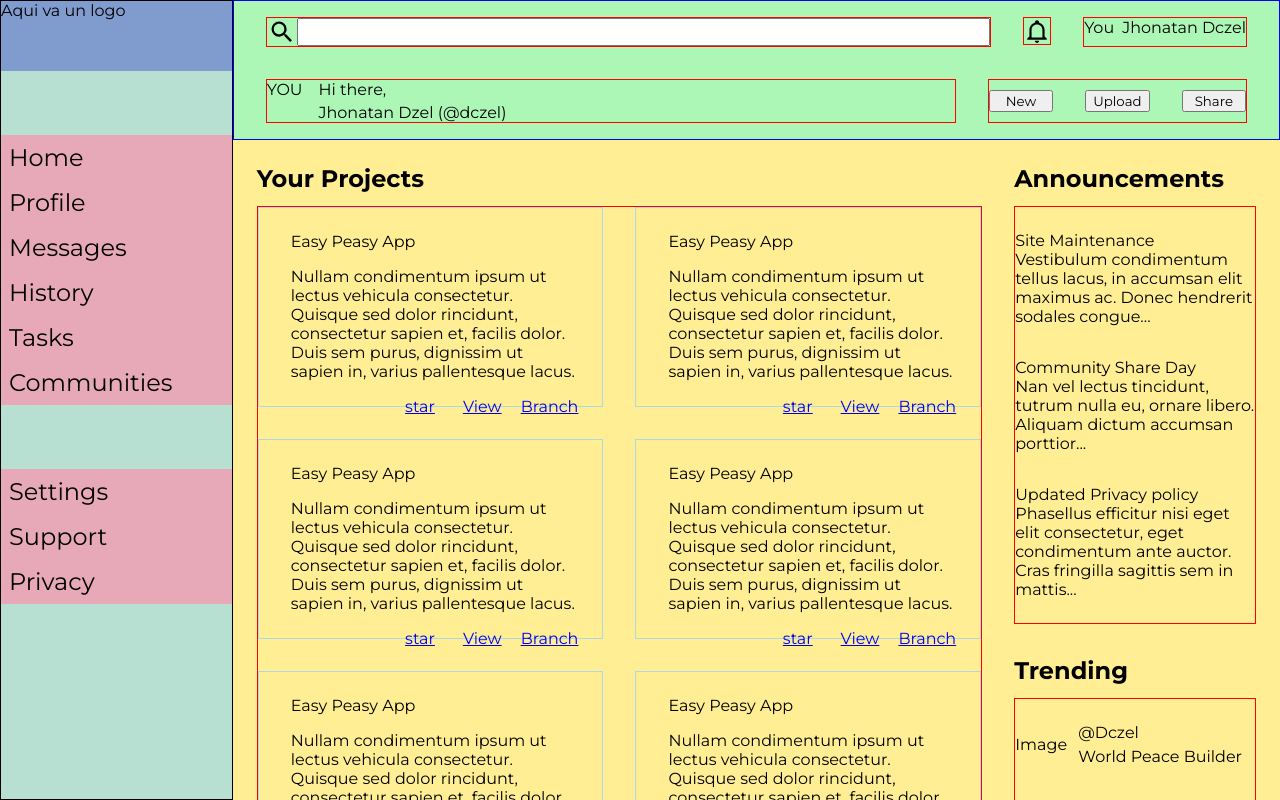
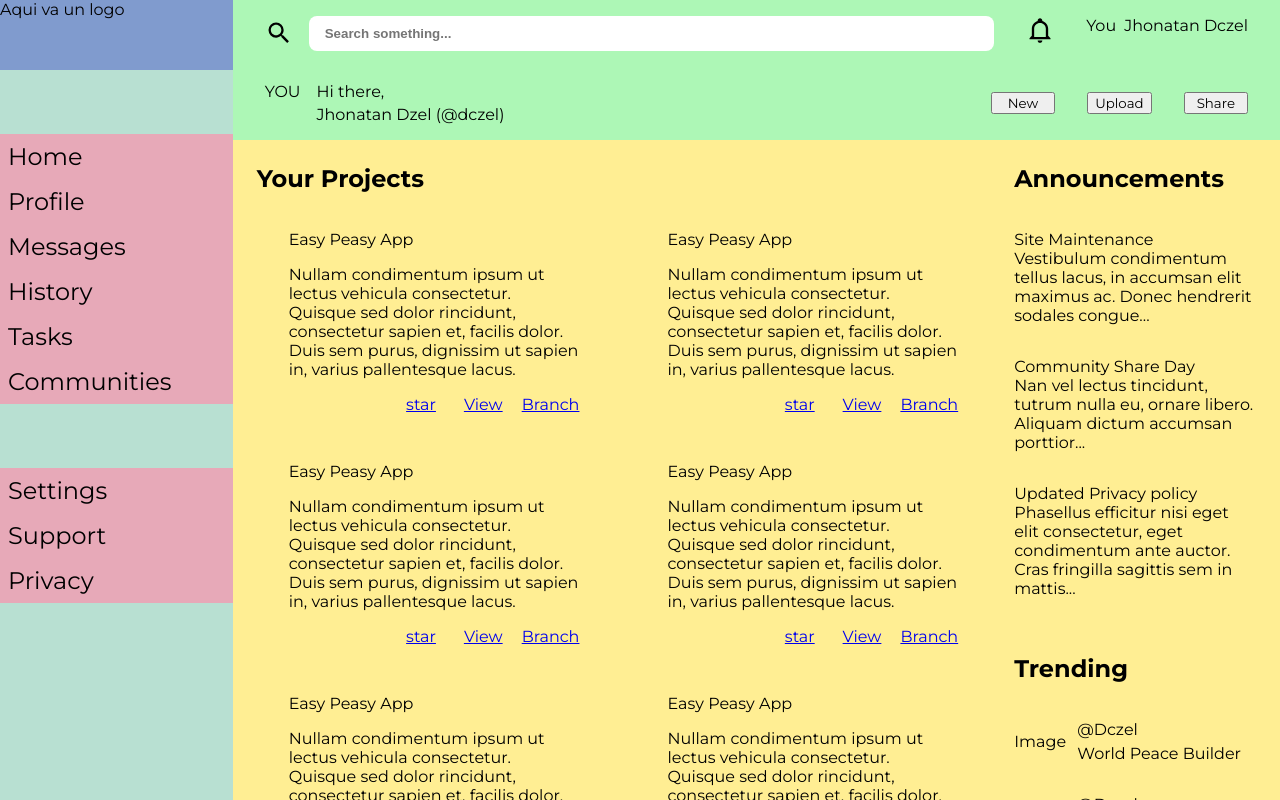
Before and after one commit to JhonatanDczel/admin-dashboard, a plain HTML site: page index.html in a window 1280 px wide. Drawn offline with Linux system fonts and the light colour scheme.

Commit message:
quita todos los marcadores de prueba

```diff
--- a/css/style.css
+++ b/css/style.css
@@ -1,4 +1,4 @@
-@import url('https://fonts.googleapis.com/css2?family=Montserrat:wght@400;500;700&display=swap');
+@import url('https://fonts.googleapis.com/css2?family=Montserrat:wght@400;500;600;700&display=swap');
 
 * {
   box-sizing: border-box; !important
@@ -33,7 +33,6 @@ header {
   display: grid;
   align-items: center;
   padding: 0 2rem;
-  border: 1px solid blue;
 }
 
 .nav-notification{
@@ -50,10 +49,20 @@ header {
 .nav-search {
   display: grid;
   grid-template-columns: auto 1fr;
+  gap: 1rem;
+  align-items: center;
+}
+
+.nav-search > input {
+  border: none;
+  border-radius: 8px;
+  height: 35px;
+  padding: 0 16px;
+  font-weight: 600;
 }
 
 .icon-search {
-  width: 30px;
+  width: 28px;
   height: 28px;
 }
 
@@ -144,7 +153,6 @@ h2 {
 }
 
 .project-card {
-  border: 1px solid lightblue;
   padding: 1.5rem;
   padding-left: 2rem;
   display: grid;
@@ -201,7 +209,6 @@ aside {
   display: grid;
   align-content: start;
   gap: 64px;
-  border: 1px solid black;
 }
 
 .logo-container {
--- a/index.html
+++ b/index.html
@@ -9,14 +9,14 @@
   <body>
     <header>
       <div class="nav-container">
-        <div class="nav-search proto">
+        <div class="nav-search">
           <img class="icon-search" src="./img/search.svg" alt="search icon svg">
-          <input type="text" name="search-data">
+          <input placeholder="Search something..." type="text" name="search-data">
         </div>
-        <div class="nav-notification proto">
+        <div class="nav-notification ">
           <img src="./img/bell.svg" alt="icono de notificacion svg">
         </div>
-        <div class="nav-profile proto">
+        <div class="nav-profile ">
           <div class="nav-profile-icon">
             You
           </div>
@@ -26,7 +26,7 @@
         </div>
       </div>
       <div class="head-container">
-        <div class="head-profile proto">
+        <div class="head-profile ">
           <div class="head-profile-icon">
             YOU
           </div>
@@ -37,7 +37,7 @@
             Jhonatan Dzel (@dczel)
           </div>
         </div>
-        <div class="head-buttons proto">
+        <div class="head-buttons ">
           <button class='head-button'type="button">New</button>
           <button class='head-button'type="button">Upload</button>
           <button class='head-button'type="button">Share</button>
@@ -64,7 +64,7 @@
     </aside>
     <main>
       <h2 class="projects-title">Your Projects</h2>
-      <div class="main-section projects proto">
+      <div class="main-section projects ">
         <div class="project-card">
           <div class="project-card-title">
             Easy Peasy App
@@ -243,7 +243,7 @@
         </div>
       </div>
       <h2 class="announcements-title">Announcements</h2>
-      <div class="main-section announcements proto">
+      <div class="main-section announcements ">
         <div class="announcement-card">
           <div class="announcement-card-title">
             Site Maintenance
@@ -270,7 +270,7 @@
         </div>
       </div>
       <h2 class="trending-title">Trending</h2>
-      <div class="main-section trending proto">
+      <div class="main-section trending ">
         <div class="trending-card">
           <div class="trending-card-profile">
             Image
```
